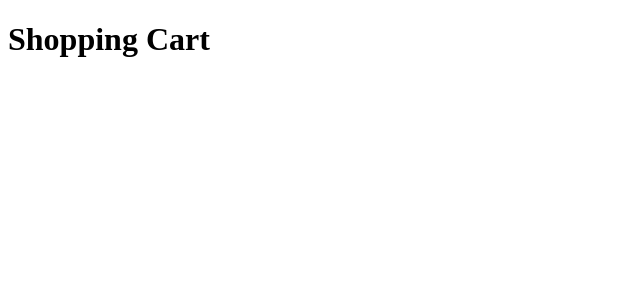
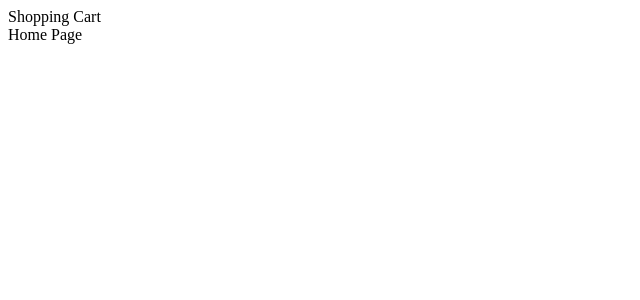
Before and after one commit to amitashi/Shopping-cart-app, a React (Vite) app: page / in a window 1280 px wide. Shown: the top 300 px of the page, without its empty margins (0-640 px from the left). Built offline with nearby package versions, Linux system fonts and the light colour scheme; the HTML template or start-up script is replaced by a standard one.

Commit message:
started home page setup

```diff
--- a/src/App.tsx
+++ b/src/App.tsx
@@ -1,10 +1,17 @@
 import React from 'react'
+import { BrowserRouter, Route, Routes } from 'react-router-dom'
+import Home from './Page/Home'
 
 const App = () => {
   return (
-    <h1>
+    <BrowserRouter>
       Shopping Cart
-    </h1>
+    <Routes>
+      <Route path='/' element={<Home/>}/>
+
+    </Routes>
+
+    </BrowserRouter>
   )
 }
 
--- /dev/null
+++ b/src/Page/Home.tsx
@@ -0,0 +1,12 @@
+import { Box } from '@mui/material'
+import React from 'react'
+
+const Home = () => {
+  return (
+    <Box>
+      Home Page
+    </Box>
+  )
+}
+
+export default Home
```
